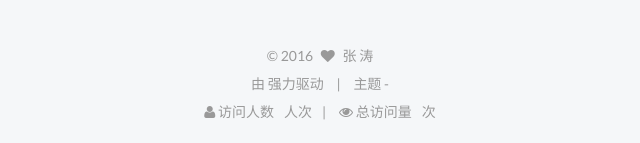
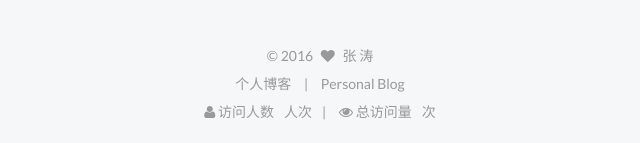
Before and after one commit to AllenZhangTao/AllenZhangTao.github.io, a plain HTML site: page 2016/11/06/hello-world/index.html in a window 1280 px wide. Shown: the part 1266-1409 px from the top of the page, 450-1090 px from the left. Drawn offline with nearby package versions, Linux system fonts and the light colour scheme; some packages are replaced by stand-ins of ours; a script that the page names is missing.

Commit message:
Site updated: 2016-11-06 20:56:02

```diff
--- a/2016/11/06/hello-world/index.html
+++ b/2016/11/06/hello-world/index.html
@@ -525,13 +525,11 @@ Quick">
 </div>
 
 <div class="powered-by">
-  由 <a class="theme-link" href="#"></a> 强力驱动
+  个人博客
 </div>
 
 <div class="theme-info">
-  主题 -
-  <a class="theme-link" href="#">
-  </a>
+  Personal Blog
 </div>
 
 
```
Also changed, not shown: 2016/11/06/music/index.html (+2 -4 lines), 2016/11/06/net/index.html (+2 -4 lines), archives/2016/11/index.html (+2 -4 lines), archives/2016/index.html (+2 -4 lines), archives/index.html (+2 -4 lines), categories/index.html (+2 -4 lines), categories/net/index.html (+2 -4 lines), home/index.html (+2 -4 lines), index.html (+2 -4 lines), tags/index.html (+2 -4 lines), tags/music/index.html (+2 -4 lines), tags/net/index.html (+2 -4 lines).
